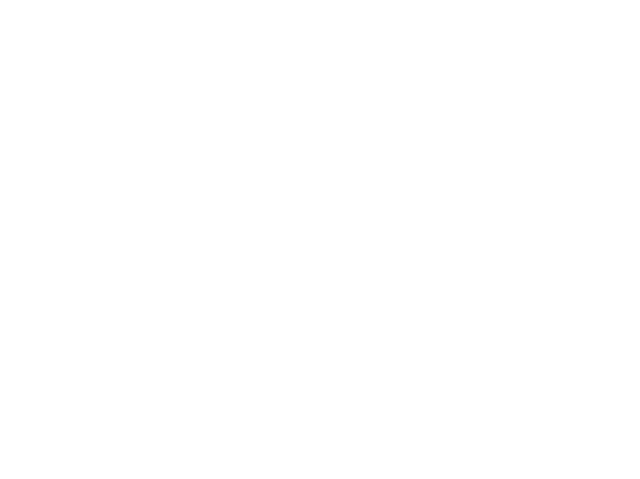
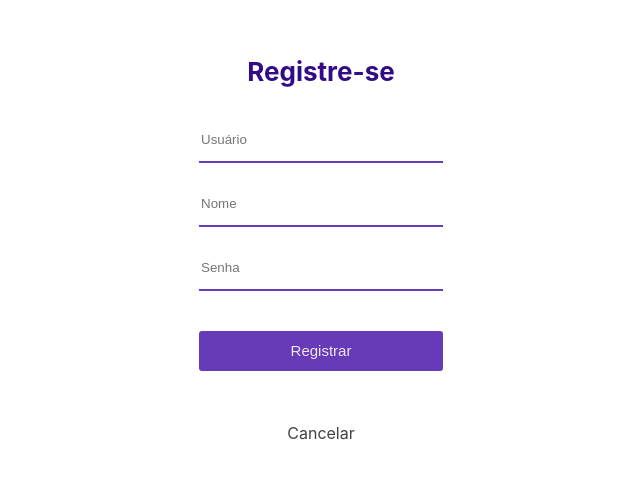
Before and after one commit to filipebotti/todo-web, a React (Create React App) app: page /register in a window 1280 px wide. Shown: the part 151-630 px from the top of the page, without its empty margins (319-959 px from the left). Built offline with nearby package versions, Linux system fonts and the light colour scheme.

Commit message:
Register Component

```diff
--- a/public/index.html
+++ b/public/index.html
@@ -25,7 +25,7 @@
     <noscript>
       You need to enable JavaScript to run this app.
     </noscript>
-    <div id="root" style="height: 100vh; width: 100vw"></div>
+    <div id="root"></div>
     <!--
       This HTML file is a template.
       If you open it directly in the browser, you will see an empty page.
--- a/src/App.js
+++ b/src/App.js
@@ -5,6 +5,7 @@ import  { faCheckSquare } from '@fortawesome/free-solid-svg-icons';
 
 import { BrowserRouter as Router, Route } from "react-router-dom";
 import Login from './components/login';
+import Register from './components/register';
 
 
 library.add(faCheckSquare);
@@ -15,7 +16,10 @@ class App extends Component {
   render() {
     return (
       <Router>
-        <Route path="/" exact component={Login}/>
+        <div style={{ height: "100vh", width: "100vw" }}>
+          <Route path="/" exact component={Login}/>
+          <Route path="/register" component={Register} />
+        </div>
       </Router>
     );
   }
--- a/src/components/login/index.js
+++ b/src/components/login/index.js
@@ -2,6 +2,7 @@ import React from 'react';
 import styled from 'styled-components'
 import { Button, Input, ButtonText } from '../shared';
 import { FontAwesomeIcon } from '@fortawesome/react-fontawesome';
+import { Link } from 'react-router-dom';
 import * as authActions from '../../actions/auth';
 import { bindActionCreators } from 'redux';
 import { connect } from 'react-redux';
@@ -20,16 +21,16 @@ const Container = styled.div`
 
 const Header = styled.div`
 	flexDirection: row;
-	display: flex;
+    display: flex;
+    margin-bottom: 2rem;
 `;
 
 const FormWrapper = styled.div`
-    height: 30%;
-    width: 15%;
     align-items: center;
     justify-content: center;
     display: flex;
     flex-direction: column;
+    margin-bottom: 2rem;
 `;
 
 const HeaderTitle = styled.span`
@@ -125,9 +126,8 @@ class Login extends React.Component {
                             {this.renderLoginButtonChildren()}
                         </Button>
                     </FormWrapper>
-                    <div>
-                        <a href="#" style={{color: '#424242', textDecoration: "none"}}>Cadastre-se</a>
-                    </div>
+                    <Link to="/register" style={{color: '#424242', textDecoration: "none"}}>Cadastre-se</Link>
+
                 </Container>
             );
     }
--- /dev/null
+++ b/src/components/register/index.js
@@ -0,0 +1,122 @@
+import React from 'react';
+import styled from 'styled-components'
+import { Button, Input, ButtonText } from '../shared';
+
+import { Link } from 'react-router-dom';
+import { connect } from 'react-redux';
+import { bindActionCreators } from 'redux';
+import * as registerActions from '../../actions/register';
+
+const Container = styled.div`
+
+    align-items: center;
+    justify-content: center;
+    width: 100%;
+    height: 100%;
+    display:flex;
+    flex-direction:column;
+
+`;
+
+const Header = styled.div`
+	flexDirection: row;
+    display: flex;
+    margin-bottom: 2rem;
+`;
+
+const FormWrapper = styled.div`
+    align-items: center;
+    justify-content: center;
+    display: flex;
+    flex-direction: column;
+    margin-bottom: 2rem;
+`;
+
+const HeaderTitle = styled.span`
+	color: #320b86;
+	font-size: 26px;
+	font-weight: bold;
+`;
+
+class Register extends React.Component {
+
+    constructor() {
+        super();
+
+        this.state = {
+            name: '',
+            password: '',
+            username: ''
+        }
+
+        // this.handleRegister = this.handleRegister.bind(this);
+        // this.renderRegisterButtonChildren = this.renderRegisterButtonChildren.bind(this);
+    }
+
+    handleRegister() {
+        // this.props.registerActions.signUp({
+        //     username: this.state.username,
+        //     name: this.state.name,
+        //     password: this.state.password
+        // });
+    }
+
+    // componentWillUpdate(nextProps) {
+    //     if(nextProps.user.error && this.props.user.isRegistering) {
+    //         Alert.alert(nextProps.user.error);
+    //     }
+
+    //     return true;
+    // }
+
+    renderRegisterButtonChildren() {
+        // if(!this.props.user.isRegistering)
+            return <ButtonText>Entrar</ButtonText>;
+        // else
+        //     return <ActivityIndicator size="small"/>
+    }
+
+    render() {
+        return (
+            <Container>
+                <Header>
+                    <HeaderTitle>Registre-se</HeaderTitle>
+                </Header>
+                <FormWrapper>
+                    <Input
+                        placeholder={"Usuário"}
+                        onChange={(username) => this.setState({username})}
+                        value={this.state.username}
+                    />
+                    <Input
+                        placeholder={"Nome"}
+                        onChange={(name) => this.setState({name})}
+                        value={this.state.name}
+                    />
+                    <Input
+                        placeholder={"Senha"}
+                        onChange={(password) => this.setState({password})}
+                        value={this.state.password}
+                    />
+                    <Button text={"Registrar"}
+                        onPress={this.handleRegister}
+                        // disabled={this.props.user.isRegistering}
+                    >
+                        {this.renderRegisterButtonChildren()}
+                    </Button>
+                </FormWrapper>
+                <Link to="/" style={{color: '#424242', textDecoration: "none"}}>Cancelar</Link>
+            </Container>
+        )
+    }
+}
+
+// export default connect(
+//     state => ({
+//         user: state.user
+//     }),
+//     dispatch => ({
+//         registerActions: bindActionCreators(registerActions, dispatch)
+//     })
+// )(Register);
+export default Register;
--- a/src/components/shared/input.js
+++ b/src/components/shared/input.js
@@ -4,7 +4,7 @@ import { Colors } from './colors'
 
 const StyledInput = styled.input`
     height:40px;
-    width: 100%;
+    width: 15rem;
     margin-bottom: 20px;
     border-top-width:0px;
     border-right-width: 0px;
```
